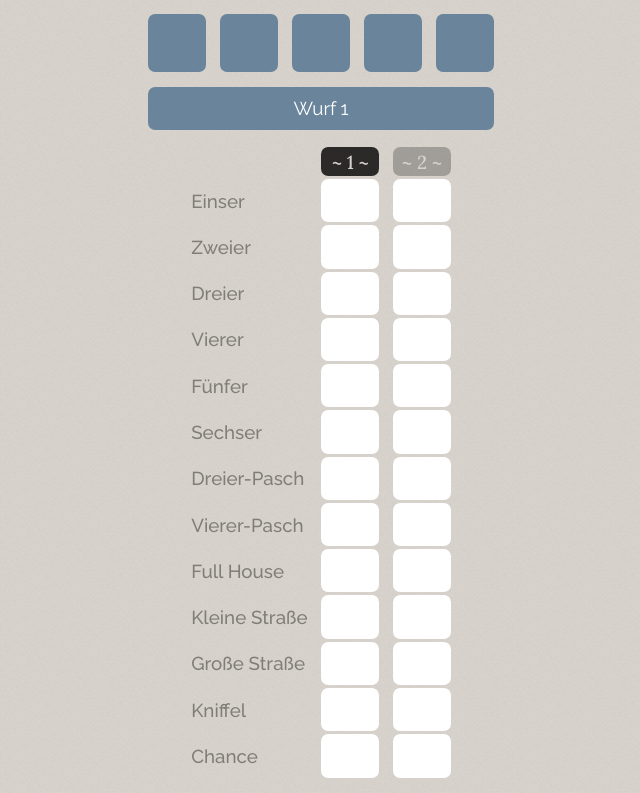
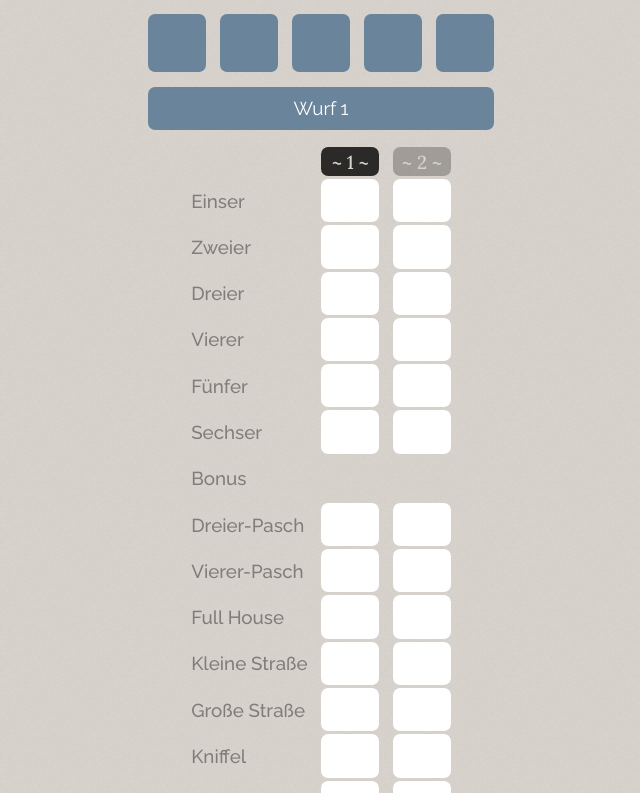
Before and after one commit to pdikmann/kniffel-react, a React (Create React App) app: page / in a window 1280 px wide. Shown: the top 793 px of the page, without its empty margins (319-959 px from the left). Built offline with nearby package versions, Linux system fonts and the light colour scheme.

Commit message:
add BonusRow to ScoreBoard

```diff
--- /dev/null
+++ b/src/Components/BonusRow.tsx
@@ -0,0 +1,31 @@
+import './SumRow.css'
+import {StateContext} from "./StateContext";
+import ScoreRow from "./ScoreRow";
+import {BonusState} from "../Types/Common";
+
+export function BonusRow() {
+  return (
+    <StateContext.Consumer>
+      {({bonus, bonusState}) => (
+        <ScoreRow label="Bonus">
+          {bonus.map((bonusScore, bonusIndex) => {
+            let bs: BonusState = bonusState[bonusIndex]
+            let content: string
+            switch (bs) {
+              case BonusState.Fail:
+                content = "—"
+                break
+              case BonusState.Success:
+                content = bonusScore.toString()
+                break
+              default:
+                content = ""
+                break
+            }
+            return (<td key={bonusIndex} className="sum">{content}</td>)
+          })}
+        </ScoreRow>
+      )}
+    </StateContext.Consumer>
+  )
+}
--- a/src/Components/ScoreBoard.tsx
+++ b/src/Components/ScoreBoard.tsx
@@ -2,6 +2,7 @@ import './ScoreBoard.css'
 import {Score, TurnState} from '../Types/Common'
 import MatchRow from './MatchRow'
 import matches, {Match} from '../Logic/matches'
+import {BonusRow} from "./BonusRow";
 
 interface IScoreBoardProps {
   playerCount: number
@@ -19,6 +20,18 @@ function ScoreBoard(props: IScoreBoardProps) {
       className = (i === props.currentPlayer) ? "active" : ""
     headers.push(<th key={i} className={className}>{label}</th>)
   }
+  let matchRows = matches.map((match: Match, matchIndex: number) => {
+    let scores = []
+    for (let playerIndex = 0; playerIndex < props.playerCount; playerIndex++) {
+      scores.push(props.score[playerIndex][matchIndex])
+    }
+    return (
+      <MatchRow key={matchIndex}
+                matchIndex={matchIndex}
+                match={match}
+                scores={scores}/>
+    )
+  })
   return (
     <div id="scoreboard">
       <table>
@@ -28,18 +41,12 @@ function ScoreBoard(props: IScoreBoardProps) {
         </tr>
         </thead>
         <tbody>
-        {matches.map((match: Match, matchIndex: number) => {
-          let scores = []
-          for (let playerIndex = 0; playerIndex < props.playerCount; playerIndex++) {
-            scores.push(props.score[playerIndex][matchIndex])
-          }
-          return (
-            <MatchRow key={matchIndex}
-                      matchIndex={matchIndex}
-                      match={match}
-                      scores={scores}/>
-          )
-        })}
+        {matchRows.slice(0, 6)}
+        <BonusRow/>
+        {matchRows.slice(6)}
+        {/*<ScoreRow label="Summe Oben"></ScoreRow>*/}
+        {/*<ScoreRow label="Summe Unten"></ScoreRow>*/}
+        {/*<ScoreRow label="Summe Gesamt"></ScoreRow>*/}
         {props.children}
         </tbody>
       </table>
--- /dev/null
+++ b/src/Components/SumRow.css
@@ -0,0 +1,8 @@
+#scoreboard td.sum {
+    font-family: 'Lora', serif;
+    font-weight: 600;
+    font-size: 1.1em;
+    min-width: var(--two-unit);
+    text-align: center;
+    color: var(--font-dim-color);
+}
```
